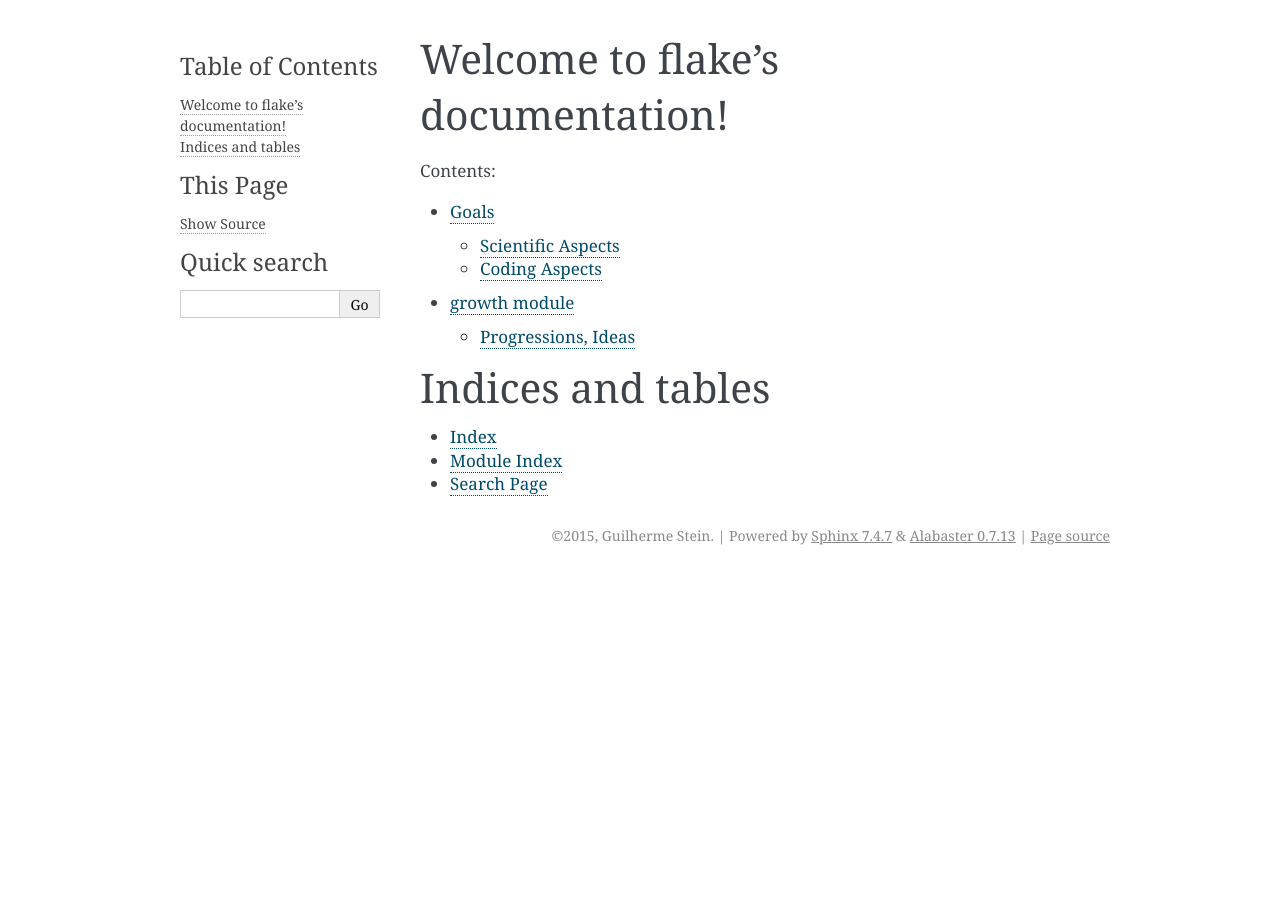
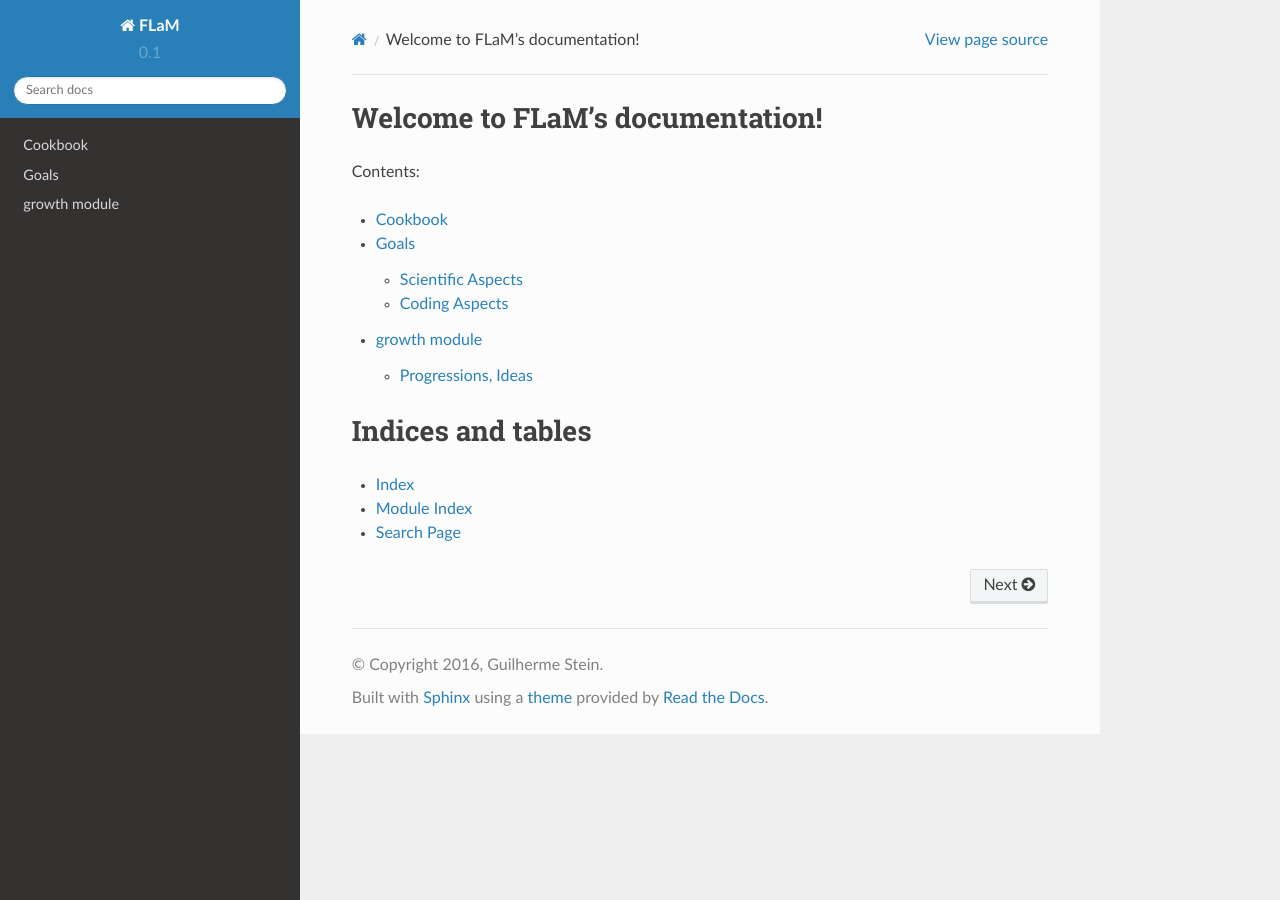
Before and after one commit to gsec/FLaMe, a Sphinx documentation site: the page built from docs/index.rst, in a window 1280 px wide. Built offline with Sphinx 7.4.7 and the Read the Docs theme 2.0.0, drawn with Linux system fonts in a browser that asks for light colours; formulas are drawn with MathJax 3.

Commit message:
sphinx doc update

```diff
--- a/README.rst
+++ /dev/null
@@ -1 +0,0 @@
-docs/main.rst
--- a/docs/conf.py
+++ b/docs/conf.py
@@ -1,7 +1,7 @@
 # -*- coding: utf-8 -*-
 #
-# Flake Simulation documentation build configuration file, created by
-# sphinx-quickstart on Tue Oct 13 10:31:26 2015.
+# FLaM documentation build configuration file, created by
+# sphinx-quickstart on Mon Feb 29 23:37:38 2016.
 #
 # This file is execfile()d with the current directory set to its
 # containing dir.
@@ -19,7 +19,7 @@ import shlex
 # If extensions (or modules to document with autodoc) are in another directory,
 # add these directories to sys.path here. If the directory is relative to the
 # documentation root, use os.path.abspath to make it absolute, like shown here.
-sys.path.insert(0, os.path.abspath('../code/'))
+#sys.path.insert(0, os.path.abspath('.'))
 
 # -- General configuration ------------------------------------------------
 
@@ -32,10 +32,8 @@ sys.path.insert(0, os.path.abspath('../code/'))
 extensions = [
     'sphinx.ext.autodoc',
     'sphinx.ext.doctest',
-    'sphinx.ext.todo',
     'sphinx.ext.coverage',
     'sphinx.ext.pngmath',
-    'sphinx.ext.ifconfig',
     'sphinx.ext.viewcode',
 ]
 
@@ -54,8 +52,8 @@ source_suffix = '.rst'
 master_doc = 'index'
 
 # General information about the project.
-project = u'Flake Simulation'
-copyright = u'2015, Guilherme Stein'
+project = u'FLaM'
+copyright = u'2016, Guilherme Stein'
 author = u'Guilherme Stein'
 
 # The version info for the project you're documenting, acts as replacement for
@@ -82,7 +80,7 @@ language = None
 
 # List of patterns, relative to source directory, that match files and
 # directories to ignore when looking for source files.
-exclude_patterns = []
+exclude_patterns = ['_build']
 
 # The reST default role (used for this markup: `text`) to use for all
 # documents.
@@ -100,7 +98,7 @@ exclude_patterns = []
 #show_authors = False
 
 # The name of the Pygments (syntax highlighting) style to use.
-pygments_style = 'friendly'
+pygments_style = 'sphinx'
 
 # A list of ignored prefixes for module index sorting.
 #modindex_common_prefix = []
@@ -109,14 +107,14 @@ pygments_style = 'friendly'
 #keep_warnings = False
 
 # If true, `todo` and `todoList` produce output, else they produce nothing.
-todo_include_todos = True
+todo_include_todos = False
 
 
 # -- Options for HTML output ----------------------------------------------
 
 # The theme to use for HTML and HTML Help pages.  See the documentation for
 # a list of builtin themes.
-html_theme = 'alabaster'
+html_theme = 'sphinx_rtd_theme'
 
 # Theme options are theme-specific and customize the look and feel of a theme
 # further.  For a list of options available for each theme, see the
@@ -128,7 +126,7 @@ html_theme = 'alabaster'
 
 # The name for this set of Sphinx documents.  If None, it defaults to
 # "<project> v<release> documentation".
-html_title = None
+#html_title = None
 
 # A shorter title for the navigation bar.  Default is the same as html_title.
 #html_short_title = None
@@ -208,7 +206,7 @@ html_static_path = ['_static']
 #html_search_scorer = 'scorer.js'
 
 # Output file base name for HTML help builder.
-htmlhelp_basename = 'FlakeSimulationdoc'
+htmlhelp_basename = 'FLaMdoc'
 
 # -- Options for LaTeX output ---------------------------------------------
 
@@ -230,7 +228,7 @@ latex_elements = {
 # (source start file, target name, title,
 #  author, documentclass [howto, manual, or own class]).
 latex_documents = [
-  (master_doc, 'FlakeSimulation.tex', u'Flake Simulation Documentation',
+  (master_doc, 'FLaM.tex', u'FLakeLatticeModeler Documentation',
    u'Guilherme Stein', 'manual'),
 ]
 
@@ -260,12 +258,12 @@ latex_documents = [
 # One entry per manual page. List of tuples
 # (source start file, name, description, authors, manual section).
 man_pages = [
-    (master_doc, 'flakesimulation', u'Flake Simulation Documentation',
+    (master_doc, 'flam', u'FLaM Documentation',
      [author], 1)
 ]
 
 # If true, show URL addresses after external links.
-#man_show_urls = False
+man_show_urls = False
 
 
 # -- Options for Texinfo output -------------------------------------------
@@ -274,8 +272,8 @@ man_pages = [
 # (source start file, target name, title, author,
 #  dir menu entry, description, category)
 texinfo_documents = [
-  (master_doc, 'FlakeSimulation', u'Flake Simulation Documentation',
-   author, 'FlakeSimulation', 'One line description of project.',
+  (master_doc, 'FLaM', u'FLaM Documentation',
+   author, 'FLaM', 'One line description of project.',
    'Miscellaneous'),
 ]
 
--- /dev/null
+++ b/docs/cookbook.rst
@@ -0,0 +1,16 @@
+Cookbook
+++++++++
+
+This is a quick dive into how to build a Flake with this module.
+
+* Create the Flake:
+
+Import the growth module with ``import growth`` and create an instance of the
+Flake: ``myFlake = growth.Flake()``
+
+* Inspect the Flake:
+
+To view basic information, calling the object ``myFlake`` will display it's
+properties (**twinplanes**, **seed**, **iterations**, **etc.**).
+A visual representation is rendered in mayavi through
+``myFlake.plot()``
--- a/docs/index.rst
+++ b/docs/index.rst
@@ -1,18 +1,20 @@
-.. flake documentation master file, created by
-   sphinx-quickstart on Thu Oct 29 02:42:51 2015.
+.. FLaM documentation master file, created by
+   sphinx-quickstart on Mon Feb 29 23:37:38 2016.
    You can adapt this file completely to your liking, but it should at least
    contain the root `toctree` directive.
 
-Welcome to flake's documentation!
-=================================
+Welcome to FLaM's documentation!
+================================
 
 Contents:
 
 .. toctree::
    :maxdepth: 2
 
+   cookbook
    goals
    growth
+
 
 
 Indices and tables
--- a/docs/main.rst
+++ /dev/null
@@ -1,4 +0,0 @@
-Some kind of HEADING
-====================
-
-This is the main documentation file. At least so far.
```
Also changed, not shown: docs/test.rst (deleted, +0 -7 lines), 1 other file.
